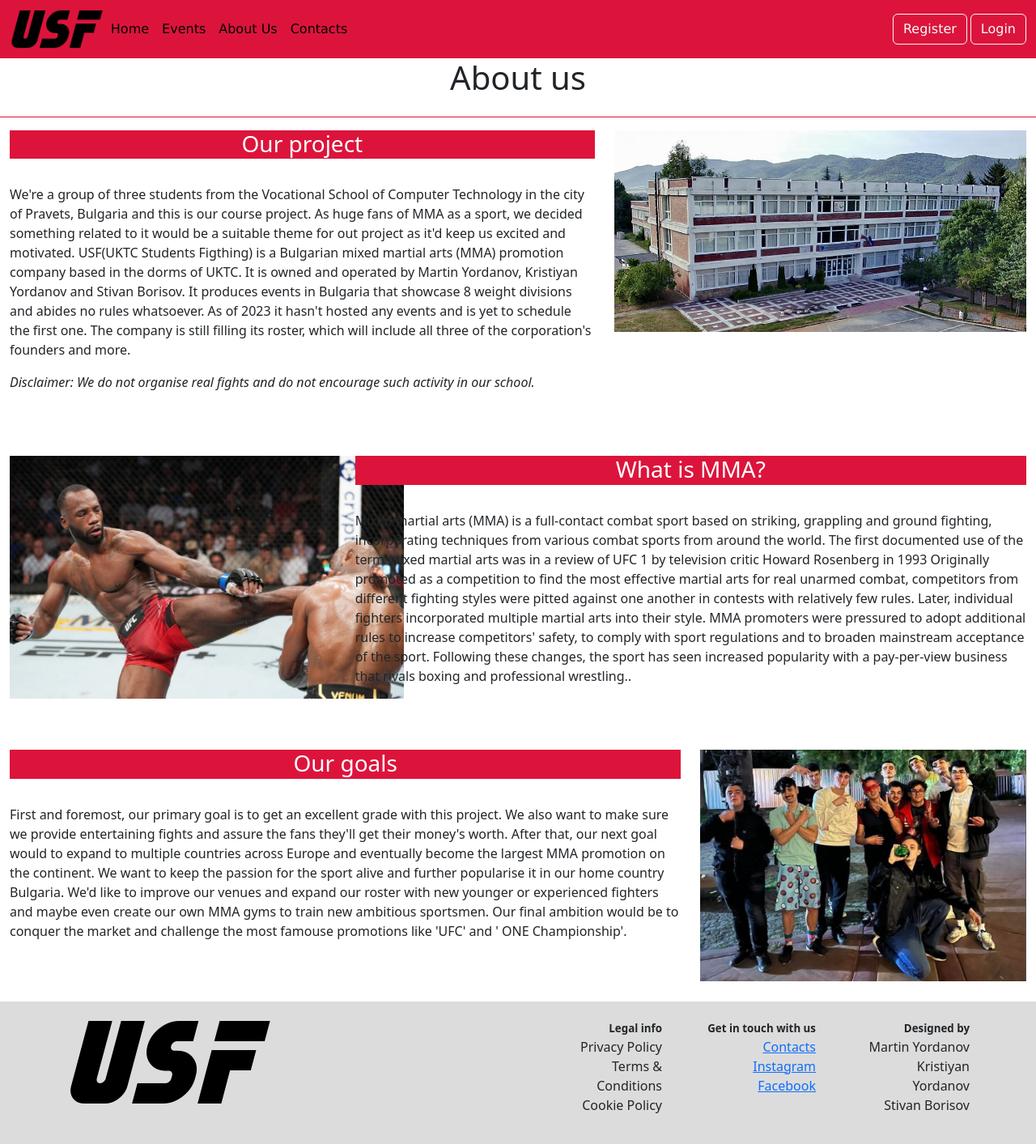
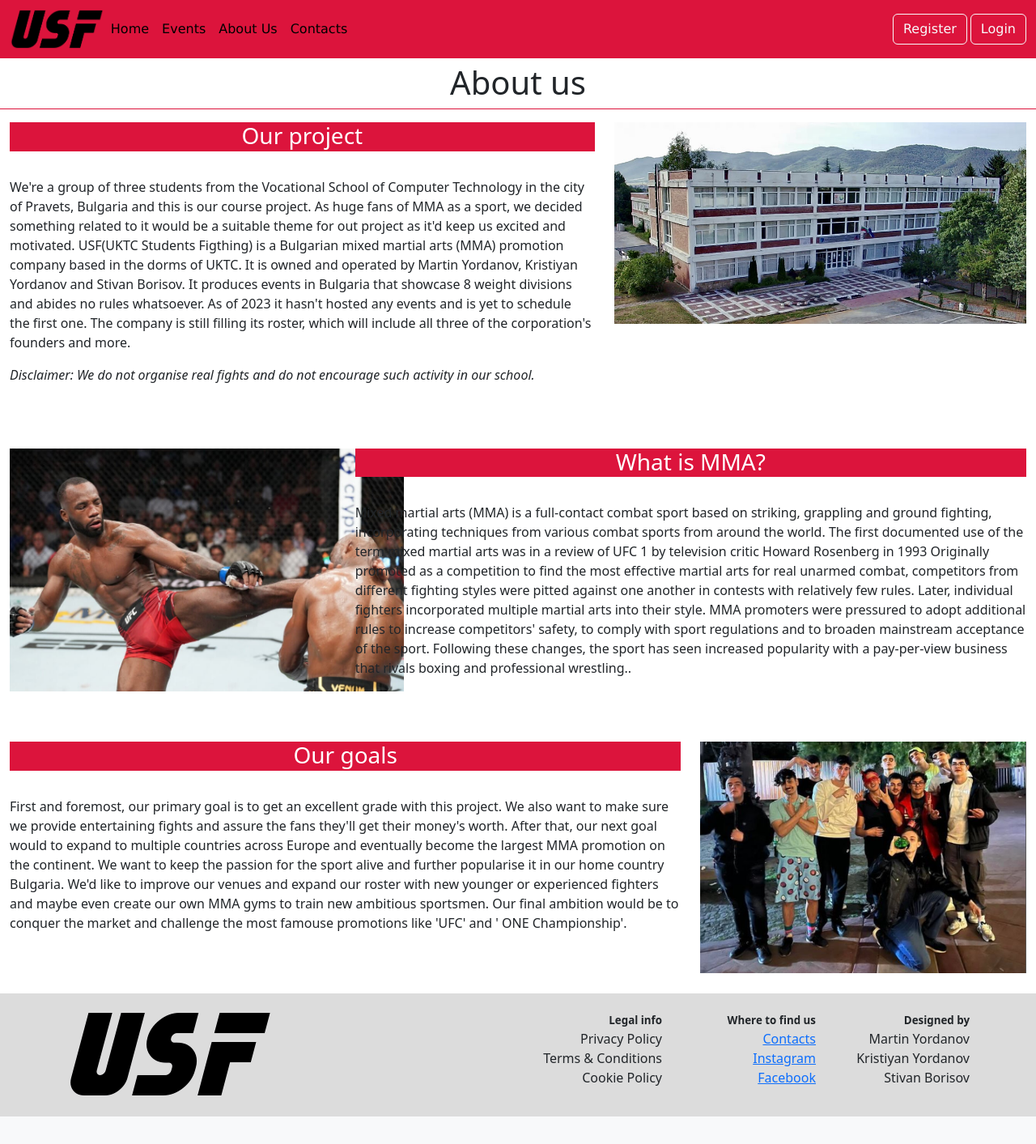
Before and after one commit to MartoKartechnicata/kurs-ov_proekt, a PHP site: page /pages/aboutus.php in a window 1280 px wide. Shown: the whole page at 81% size. After the commit the page ends 1379 px from the top, so only its background shows below. Run offline with PHP 8.4, Linux system fonts and the light colour scheme.

Commit message:
opravih footer, header, about us

```diff
--- a/Components/header.html
+++ b/Components/header.html
@@ -4,7 +4,6 @@
     <button class="navbar-toggler toggler-menu" type="button" data-bs-toggle="collapse" data-bs-target="#navbarSupportedContent" aria-controls="navbarSupportedContent" aria-expanded="false" aria-label="Toggle navigation">
       <span>Menu</span>
     </button>
-    <div class="collapse navbar-collapse" id="navbarSupportedContent">
     <div class="collapse navbar-collapse" id="navbarSupportedContent">
       <ul class="navbar-nav me-auto mb-2 mb-lg-0 navbar-text">
         <li class="nav-item">
--- a/Style.css
+++ b/Style.css
@@ -82,7 +82,7 @@ h3.crimsonbg {
 }
 
 .btn-nav{
-font-size:1.75rem;
+font-size:1.25rem;
 }
 
 .form-background{
@@ -117,8 +117,10 @@ font-size:1.75rem;
     border-width: 1.75px;
 }
 
+
 footer{
     background-color:gainsboro;
+    padding:0;
 }
 
 .vertical-center{
@@ -128,6 +130,7 @@ footer{
 ul{
     list-style-type: none;
     text-align: center;
+    padding: 0px;
 }
 
 hr{
@@ -141,7 +144,7 @@ ul label{
 }
 
 .navbar-text{
-    font-size: 2.25rem;
+    font-size: 1.75rem;
     font-family:'Lucida Sans', 'Lucida Sans Regular', 'Lucida Grande', 'Lucida Sans Unicode', Geneva, Verdana, sans-serif;
     font-weight:bold;
     align-items:center;
@@ -171,7 +174,13 @@ footer{
     margin-top: auto;
 }
 
+.aboutus-mobile-paragraph{
+    margin-top: 2%;
+}
 
+.aboutus-title{
+    padding-top: 0.5%;
+}
 @media screen and (min-width: 768px) {
     body{
         min-height: 200vh;
--- a/components/footer.html
+++ b/components/footer.html
@@ -14,7 +14,7 @@
               </div>
               <div class="col">
                 <ul>
-                    <label>Get in touch with us</label>
+                    <label>Where to find us</label>
                     <li><a href="../pages/contacts.php">Contacts</a></li>
                     <li><a href="https://www.instagram.com/marto__yordanov/">Instagram</a></li>
                     <li><a href="https://www.facebook.com/martiyordanov2005/">Facebook</a></li>
@@ -40,7 +40,7 @@
           <div class="row">
             <div class="col-4">
               <ul>
-                  <label>Legal info</label>
+                  <label class=>Legal info</label>
                   <li>Privacy Policy</li>
                   <li>Terms & Conditions</li>
                   <li>Cookie Policy</li>
@@ -48,7 +48,7 @@
             </div>
             <div class="col-4">
               <ul>
-                  <label>Get in touch with us</label>
+                  <label>Where to find us</label>
                   <li><a href="../pages/contacts.php">Contacts</a></li>
                   <li><a href="https://www.instagram.com/marto__yordanov/">Instagram</a></li>
                   <li><a href="https://www.facebook.com/martiyordanov2005/">Facebook</a></li>
--- a/pages/aboutus.php
+++ b/pages/aboutus.php
@@ -39,8 +39,8 @@ session_start();
     include "../components/header.html"
     ?>
   </header>
-  <h1 class="text-center">About us</h1>
-  <hr noshade style="color:crimson">
+  <h1 class="text-center aboutus-title">About us</h1>
+  <hr noshade style="color:crimson; margin-top:0px">
 
   <div class="container-fluid">
   <div class="d-lg-block d-none">
@@ -104,7 +104,7 @@ session_start();
             <img src="..\images\30anniversary.jpg" alt="UKTC" height="300" title="The Vocational School of Computer Technology in the city of Pravets" class="img-fluid">
         </div>
           <br>
-          <div class="col-12">
+          <div class="col-12 aboutus-mobile-paragraph">
             <p>We're a group of three students from the Vocational School of Computer Technology in the city of Pravets, Bulgaria and this is our
  course project. As huge fans of MMA as a sport, we decided something related to it would be a suitable theme
  for out project as it'd keep us excited and motivated. USF(UKTC Students Figthing) is a Bulgarian mixed martial arts (MMA)
@@ -122,7 +122,7 @@ session_start();
             <img src="..\images\GettyImages-1416166454-1024x631.jpg" alt="Leon Edwards knocks out Kamaru Usman with head kick to win
             UFC welterweight title" height="300" title="Leon Edwards knocks out Kamaru Usman with head kick to win UFC welterweight title" class="img-fluid">
     </div>
-    <div class="col-12">
+    <div class="col-12 aboutus-mobile-paragraph">
           <p>Mixed martial arts (MMA) is a full-contact combat sport based on striking, grappling and ground fighting, incorporating
             techniques from various combat sports from around the world. The first documented use of the term
             mixed martial arts was in a review of UFC 1 by television critic Howard Rosenberg in 1993 Originally promoted as a
@@ -130,27 +130,26 @@ session_start();
             pitted against one another in contests with relatively few rules. Later, individual fighters incorporated multiple martial
             arts into their style. MMA promoters were pressured to adopt additional rules to increase competitors' safety,
             to comply with sport regulations and to broaden mainstream acceptance of the sport. Following these changes, the sport has
-            seen increased popularity with a pay-per-view business that rivals boxing and professional wrestling..</p>
+            seen increased popularity with a pay-per-view business that rivals boxing and professional wrestling.</p>
 </div>
-<div class="row" style="padding-top:5%;padding-bottom:2%">
+</div>
+<div class="row" style="padding-top:5%;padding-bottom:2%;">
         <div class="col-12">
           <h3 class="crimsonbg whiteText text-center" style="padding-bottom:0.25%;">Our goals</h3>
-          </div
+        </div>
           <div class="col-12">
             <img src="..\images\Screenshot_54.png" alt="BKS bate" height="300" title="Ph" class="img-fluid">
-        </div>
-        <div class="col-12">
+          </div>
+        <div class="col-12 aboutus-mobile-paragraph">
             <p>First and foremost, our primary goal is to get an excellent grade with this project. We also want to make sure we
-              provide entertaining fights and assure the fans they'll get their money's worth. After that, our next goal would to
-              expand to multiple countries across Europe and eventually become the largest MMA promotion on the continent. We
+            provide entertaining fights and assure the fans they'll get their money's worth. After that, our next goal would to
+            expand to multiple countries across Europe and eventually become the largest MMA promotion on the continent. We
             want to keep the passion for the sport alive and further popularise it in our home country Bulgaria. We'd like to improve our venues
             and expand our roster with new younger or experienced fighters and maybe even create our own MMA gyms to train new ambitious sportsmen.
-          Our final ambition would be to conquer the market and challenge the most famouse promotions like
-          'UFC' and ' ONE Championship'.</p>
+            Our final ambition would be to conquer the market and challenge the most famouse promotions like
+            'UFC' and ' ONE Championship'.</p>
         </div>
     </div>
-</div>
-</div>
 </div>
 </div>
     <footer>
```
